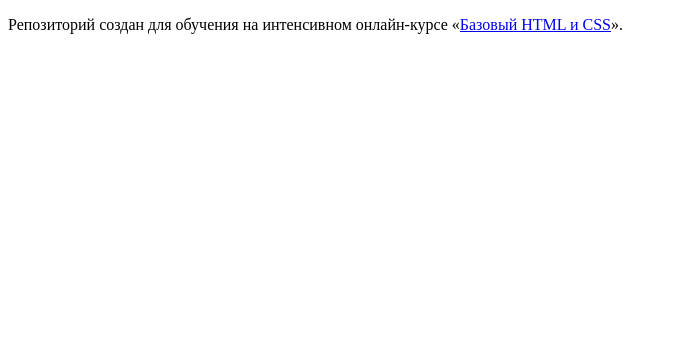
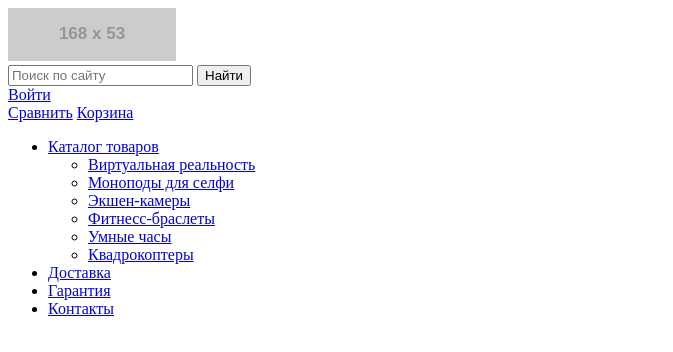
Before and after one commit to toptalo/7464-device, a plain HTML site: page index.html in a window 1280 px wide. Shown: the whole page, without its empty margins (0-673 px from the left). Drawn offline with Linux system fonts and the light colour scheme; placeholder pictures from the web are drawn by us.

Commit message:
Сверстал шапку

```diff
--- a/index.html
+++ b/index.html
@@ -2,11 +2,82 @@
 <html lang="ru">
   <head>
     <meta charset="utf-8">
-    <title>HTML Academy: Девайс</title>
+    <title>Девайс</title>
   </head>
   <body>
 
-    <p>Репозиторий создан для обучения на интенсивном онлайн‑курсе «<a href="https://htmlacademy.ru/intensive/htmlcss">Базовый HTML и CSS</a>».</p>
+  <header class="header">
+    <div class="header__container">
+      <div class="header__row">
+        <a class="header__home">
+          <img class="header__logo" src="http://placehold.it/168x53" width="168" height="53" alt="DEVICE">
+        </a>
+      </div>
+
+      <div class="header__row">
+        <form class="header__search" action="http://echo.htmlacademy.ru" method="get">
+          <div class="search">
+            <input class="search__field" type="search" name="q" placeholder="Поиск по сайту">
+            <button class="search__submit" type="submit">Найти</button>
+          </div>
+        </form>
+        <div class="user header__user">
+          <a href="#" class="user__login">Войти</a>
+        </div>
+        <a class="header__compare" href="#">Сравнить</a>
+        <a class="header__cart" href="#">Корзина</a>
+      </div>
+    </div>
+
+    <div class="header__row">
+      <nav class="menu header__menu">
+        <div class="menu">
+          <ul class="menu__list">
+            <li class="menu__item">
+              <a class="menu__link" href="#">Каталог товаров</a>
+              <div class="submenu menu__submenu">
+                <ul class="submenu__list">
+                  <li class="submenu__item">
+                    <a class="submenu__link" href="#">Виртуальная реальность</a>
+                  </li>
+                  <li class="submenu__item">
+                    <a class="submenu__link" href="#">Моноподы для селфи</a>
+                  </li>
+                  <li class="submenu__item">
+                    <a class="submenu__link" href="#">Экшен-камеры</a>
+                  </li>
+                </ul>
+
+                <ul class="submenu__list">
+                  <li class="submenu__item">
+                    <a class="submenu__link" href="#">Фитнесс-браслеты</a>
+                  </li>
+                  <li class="submenu__item">
+                    <a class="submenu__link" href="#">Умные часы</a>
+                  </li>
+                </ul>
+
+                <ul class="submenu__list">
+                  <li class="submenu__item">
+                    <a class="submenu__link" href="#">Квадрокоптеры</a>
+                  </li>
+                </ul>
+              </div>
+            </li>
+            <li class="menu__item">
+              <a class="menu__link" href="#">Доставка</a>
+            </li>
+            <li class="menu__item">
+              <a class="menu__link" href="#">Гарантия</a>
+            </li>
+            <li class="menu__item">
+              <a class="menu__link" href="#">Контакты</a>
+            </li>
+          </ul>
+        </div>
+      </nav>
+    </div>
+  </header>
 
   </body>
 </html>
```
